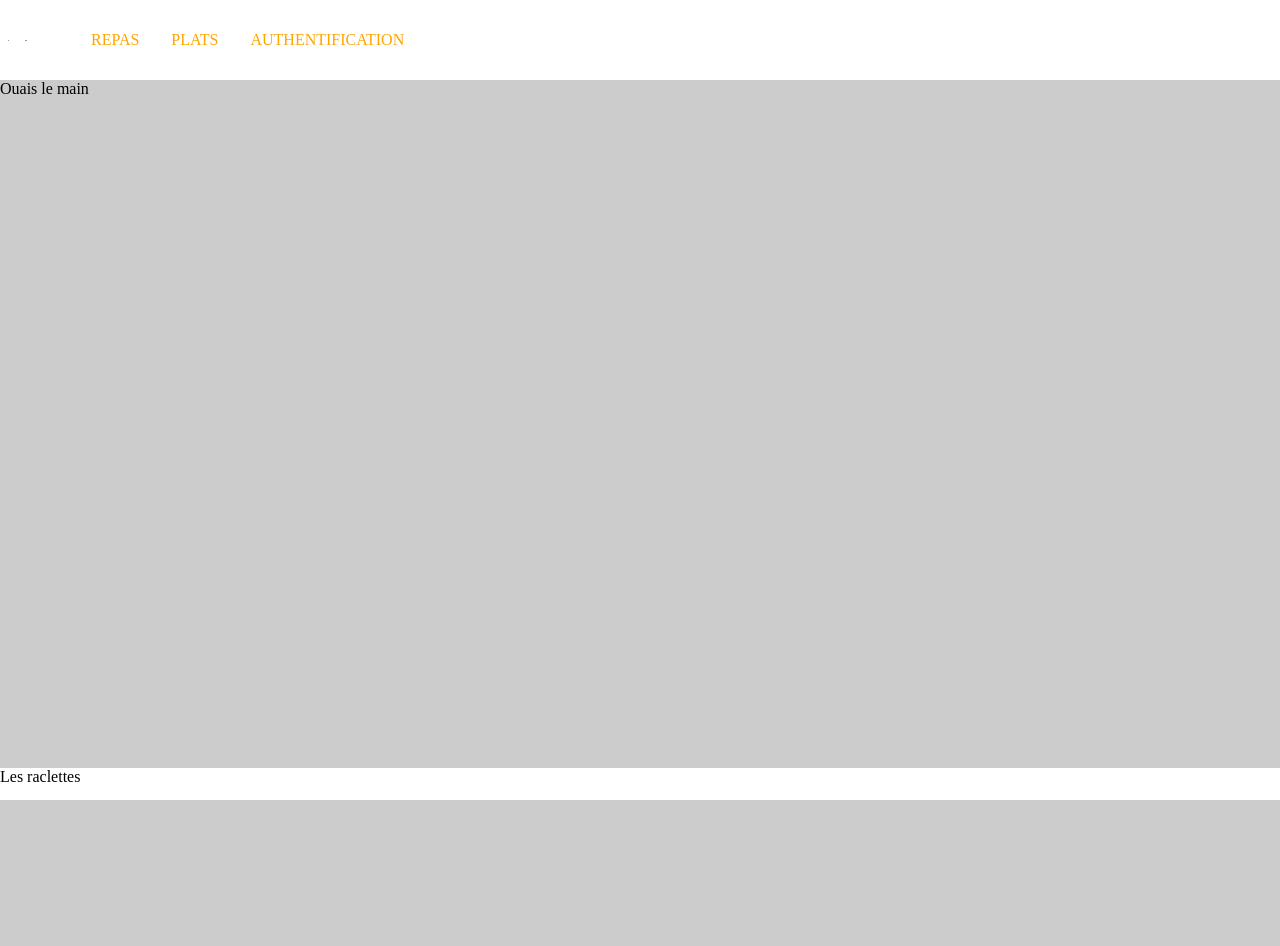
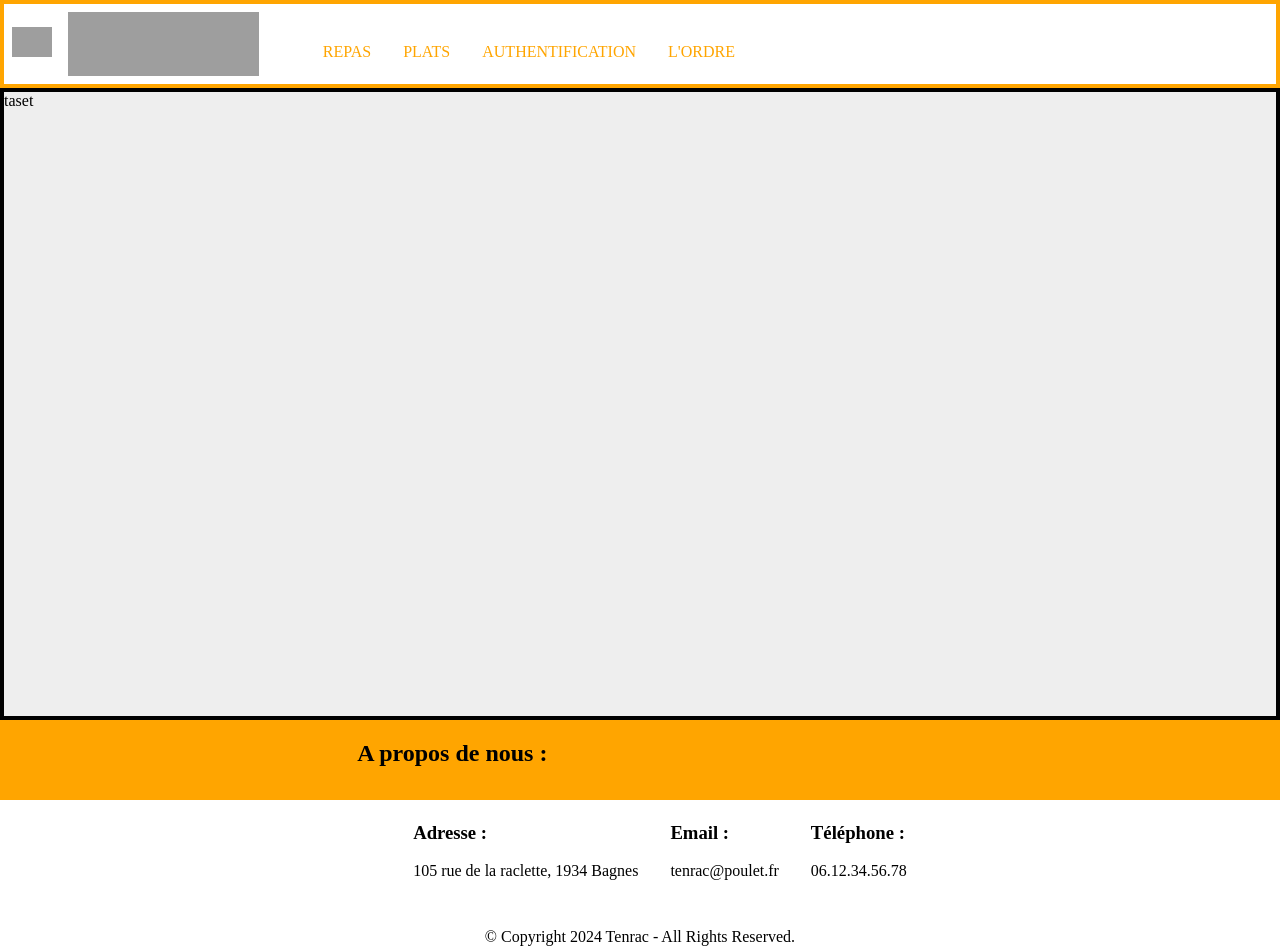
Before and after one commit to KERBADOU-Islem-2326063b/Projet-Tenrac, a PHP site: page / in a window 1280 px wide. Before the commit the page ends 800 px from the top, so only its background shows below. Run offline with PHP 8.4, Linux system fonts and the light colour scheme; grey boxes are pictures that could not be loaded.

Commit message:
feat:  dernière version

```diff
--- a/_assets/styles/index.css
+++ b/_assets/styles/index.css
@@ -8,25 +8,34 @@ html, body {
 body {
     display: flex;
     flex-direction: column;
+    margin: 0;
+    padding: 0;
 }
 
 header {
     display: flex;
     align-items: center;
+    border: 4px solid orange;
     height: 5em;
 }
 
 main {
-    flex: auto;
-    background-color: #ccc;
+    background-color: #eee;
+    flex: 1 1 auto;
+    border: 4px solid black;
 }
 
 footer {
-    height: 2em;
+    height: 5em;
+    background-color: orange;
+    display: flex;
+    align-items: center;
+    flex-direction: column;
 }
 
 img {
     padding: 8px;
+    object-fit: cover;
 }
 
 ul {
@@ -43,3 +52,19 @@ li {
     float: left;
     padding: 1em;
 }
+
+.li-header {
+    font-size: 1em;
+}
+
+.image {
+    height: auto;
+}
+
+@media (max-width: 600px) {
+    header {
+        img {
+
+        }
+    }
+}
--- a/index.php
+++ b/index.php
@@ -7,21 +7,53 @@
         <meta charset="UTF-8">
         <meta name="description" content="Tenrac, adeptes des tenders de poulet à la raclette">
         <meta name="keywords" content="Tenrac, tenders, poulet, raclette">
-        <meta name="author" content="KERBADOU Islem, ODERZO Flavio, TRAN Thomas, ALVARES Titouan, Avias Daphne">
+        <meta name="author" content="KERBADOU Islem, ODERZO Flavio, TRAN Thomas, ALVARES Titouan, AVIAS Daphné">
         <meta name="viewport" content="width=device-width, initial-scale=1.0">
         <title>Tenrac</title>
     </head>
     <body>
     <header>
-        <img src="https://i.imgur.com/e1rxMEL.png" width="1em" height="1em">
-        <img src="https://i.imgur.com/FR6znMh.png" width="2em" height="1em">
-        <ul>
-            <li><a href="#">REPAS</a></li>
-            <li><a href="#">PLATS</a></li>
-            <li><a href="#">AUTHENTIFICATION</a></li>
-        </ul>
+        <a href="#"><img src="https://i.imgur.com/e1rxMEL.png" width="40px" height="40px" class="image"></a>
+        <img src="https://i.imgur.com/FR6znMh.png" width="15%" height="80%" class="logo">
+        <nav>
+            <ul id = "menu">
+                <li class="li-header"><a href="#">REPAS</a></li>
+                <li class="li-header"><a href="#">PLATS</a></li>
+                <li class="li-header"><a href="#">AUTHENTIFICATION</a></li>
+                <li class="li-header"><a href="#">L'ORDRE</a></li>
+            </ul>
+        </nav>
     </header>
-    <main>Ouais le main</main>
-    <footer>Les raclettes</footer>
+
+    <main>taset</main>
+
+
+
+
+
+    <footer>
+        <div>
+            <h2>A propos de nous :</h2>
+            <ul>
+                <li>
+                    <h3>Adresse :</h3>
+                    <p>105 rue de la raclette, 1934 Bagnes </p>
+                </li>
+                <li>
+                    <h3>Email :</h3>
+                    <p>tenrac@poulet.fr</p>
+                </li>
+                <li>
+                    <h3>Téléphone :</h3>
+                    <p>06.12.34.56.78</p>
+                </li>
+            </ul>
+        </div>
+
+
+        <p>© Copyright 2024 Tenrac - All Rights Reserved.</p>
+    </footer>
+
+
     </body>
 </html>
```
Also changed, not shown: README.md.
